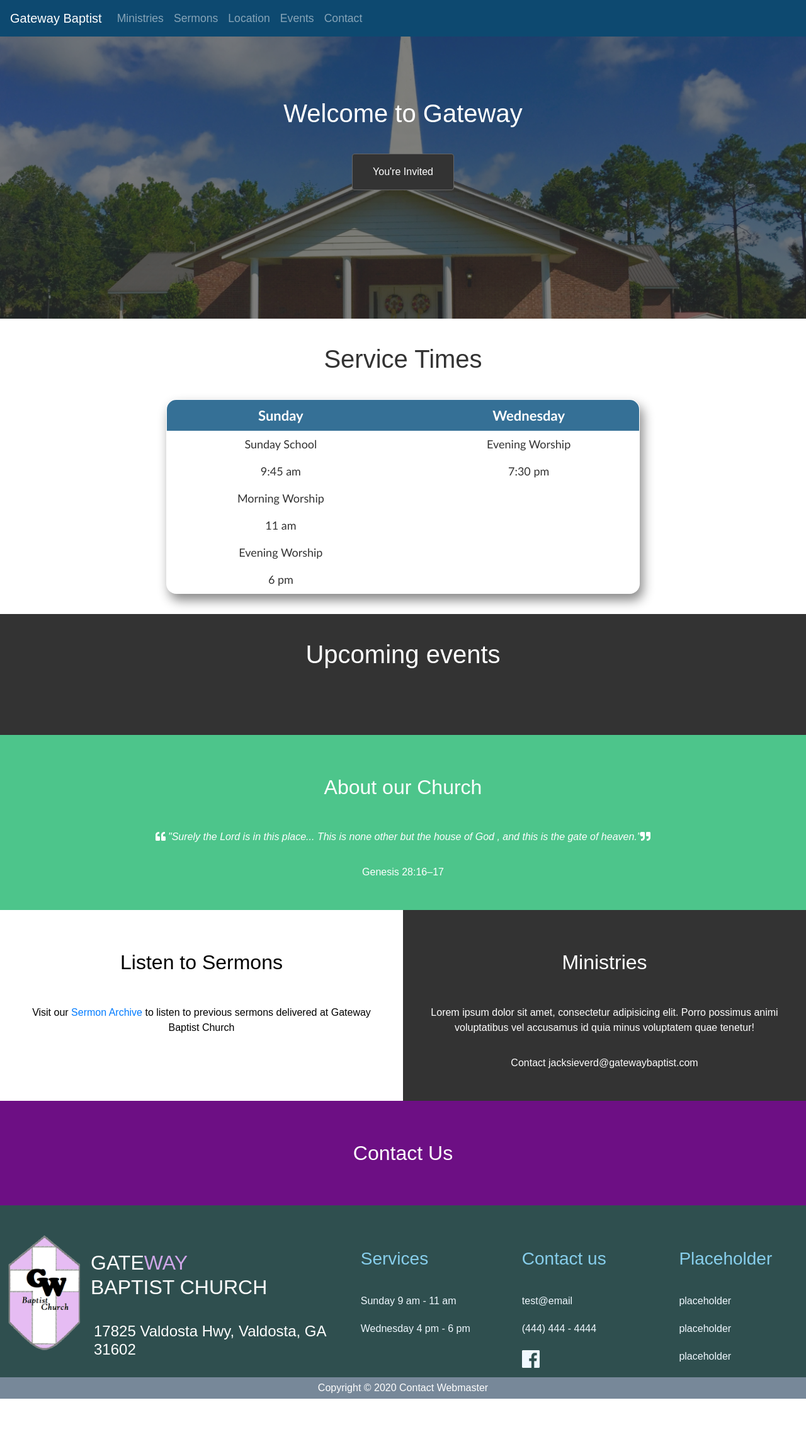
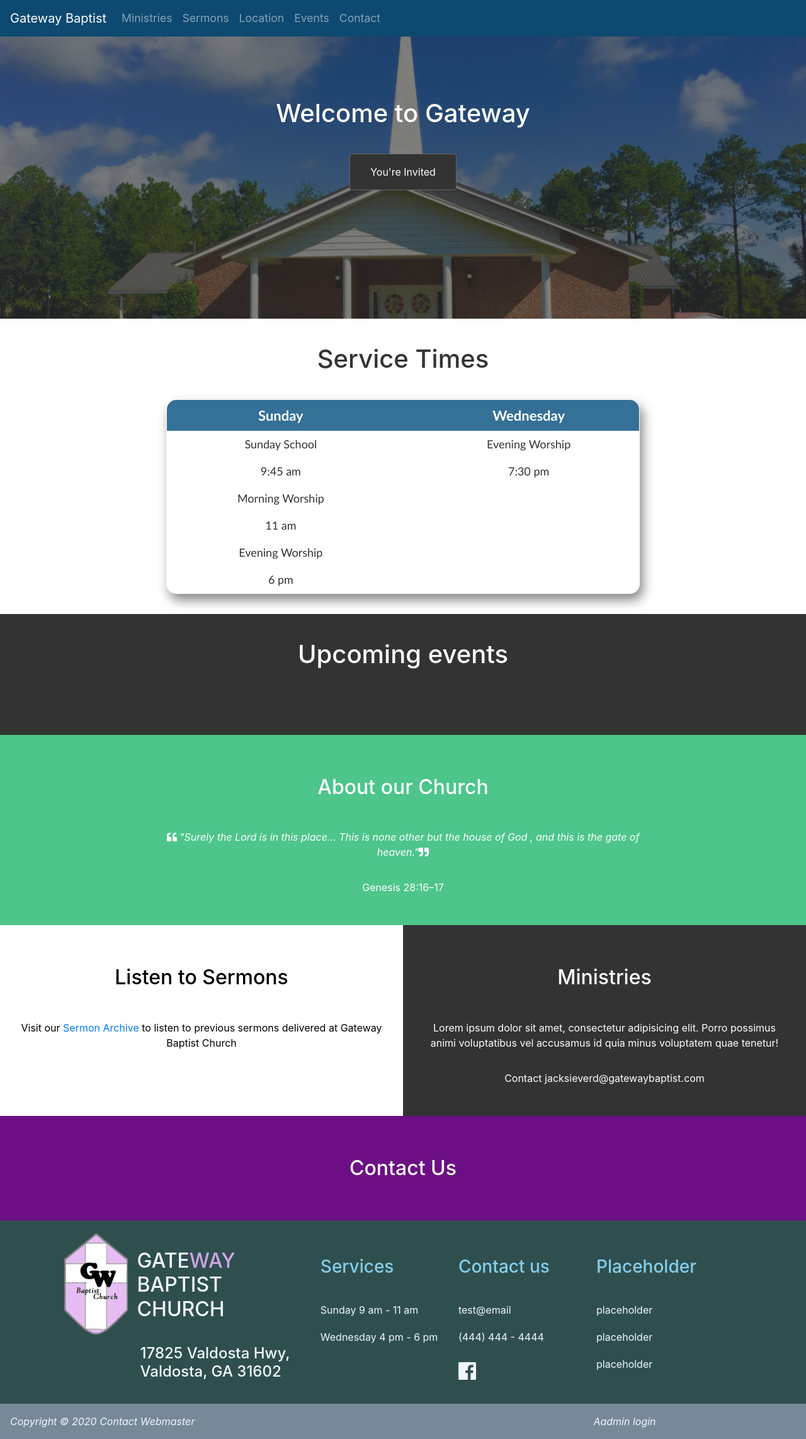
Before and after one commit to knutsun/website, a Django app: page / in a window 1280 px wide. Shown: the whole page at 63% size. Before the commit the page ends 2221 px from the top, so only its background shows below. Run offline with Django 3.2, Linux system fonts and the light colour scheme; data that the repository does not hold is empty; some libraries are stand-ins or nearby versions.

Commit message:
footer updates

```diff
--- a/static/css/footer-stylesheet.css
+++ b/static/css/footer-stylesheet.css
@@ -1,52 +1,67 @@
-body{
-    font-family: Arial;
-    margin: 0;
-}
 
 /**************
 Footer
 **************/
 
 footer {
-    padding: 2.5% 2.5%;
     background-color: darkslategrey;
     text-align: center;
-    padding: 20px 0px 0px 0px;
-
-}
-
-footer li, footer a {
-    list-style-type: none;
-    padding: 5.5px;
     color:  aliceblue;
 }
 
-footer a{
+/*controls the width of the footer*/
+.footerContent{
+    padding: 1% 7%;
+}
+
+footer li, footer a {/*Styling for footer menu items, margin added to reduce risk of incorrect selections*/
+    list-style-type: none;
+    padding: .5em 0em;
+    margin: .2em 0em;
+    color:  aliceblue;
     text-decoration: none;
 }
 
 footer h3{
     color: skyblue;
-    margin: 0px;
+    margin: 0;
 }
 
-footer ul{
-    padding: 0px;
-    margin: 10px 0px;
+footer .lowerFooter{
+    background-color: lightslategrey;
+    overflow: auto;
 }
 
-.logoPlaced, .navigation {
+.lowerFooter i{
+    margin: 0;
+    padding: 1em;
+
+}
+
+.logoPlaced, .footerNav {
     display: none;
 }
 
-footer p{
-    background-color: lightslategrey;
+a.fa.fa-facebook-official{
+    margin: 0;
+    padding: .2em;
 }
 
-footer p a{
-    padding: 0px;
-    margin: 0px;
+.footerMain{
+    padding: 1em 0;
 }
+
+.rightAlign{
+    float: right;
+		width: 45%;
+}
+
+.leftAlign{
+    float: left;
+}
+
+
+
 /* styling to the facebook logo, maybe to re-add
 a.fa {
     padding: 4px 5px 4px 5px ;
@@ -62,51 +77,20 @@ Logo placeholder
 
 /* Extra small devices (phones, 600px and down) */
 @media only screen and (min-width: 600px) {
-footer{
-background-color: orange;
-}
 
-.logoPlaced{
-    display:contents;
-}
-
-.logoPlaced img{
-    width: 12%;
-    float: left;
-}
-
-.logoText{
-    float: left;
-    width: 33%;
-    font-size: .8em;
-    text-align: left;
-
- }
-
-.services, .contactUs{
-    float: left;
-    width: 26%;
-    text-align: left
-}
-
-footer p{
+footer .lowerFooter{
     clear: both;
 }
 
-    footer a, footer li{
-        padding: 10px 0px;
-    }
+.footerMain{
+    float: left;
+    margin: 1em 1em;
+    /*text-align: left;*/
+    width: 43.5%;
+    padding: 0;
+}
 
-    /*work on to add seperation
-    footer .services {
-        border-right: solid black 1px;
-    }*/
 
-    footer .services, footer .contactUs{
-        padding: 0% .5%;
-    }
-
-}
 
 /* Small devices (portrait tablets and large phones, 600px and up) */
 @media only screen and (max-width: 600px) {
@@ -117,50 +101,51 @@ footer{
 
 /* Medium devices (landscape tablets, 768px and up) */
 @media only screen and (min-width: 768px) {
-footer{
-    background-color: red;
+
+ .logoPlaced img{
+    width: 8em;
+    float: left;
 }
 
+.logoText{
+    float: left;
+    font-size: .8em;
+    text-align: left;
+    width: 25%;
+ }
 
+.logoPlaced{
+    display: block;
+}
 
-
-
+.footerMain{
+    width: 22.5%;
+    text-align: left;
+}
 
 
 }
 
 /* Large devices (laptops/desktops, 992px and up) */
 @media only screen and (min-width: 992px) {
-footer{
-    background-color: green;
-    }
 
-    footer .navigation
-    {
-        display: contents;
-        text-align: left;
-        float: left;
-    }
+footer .footerNav{
+    display: block;
+}
 
-    .services, .contactUs, footer .navigation{
-        width: 20%;
-    }
-
-    footer .navigation h3, footer .navigation li {
-        margin: 0px;
-        overflow: none;
-    }
-
-    .logoPlaced img{
-        width: 9em;
-    }
+.footerMain{
+    width: 15%;
+}
 
 
 }
 
 /* Extra large devices (large laptops and desktops, 1200px and up) */
 @media only screen and (min-width: 1200px) {
-footer{
-    background-color: darkslategrey;
+
+
+    .footerMain{
+        width: 17%;
     }
+
 }
--- a/templates/base.html
+++ b/templates/base.html
@@ -27,6 +27,8 @@
     <script src="https://cdnjs.cloudflare.com/ajax/libs/popper.js/1.14.3/umd/popper.min.js"></script>
 	<link rel="stylesheet" type="text/css" href="{% static 'css/footer-stylesheet.css' %}"><!--stylesheet for footer-->
 	<link rel="stylesheet" href="https://cdnjs.cloudflare.com/ajax/libs/font-awesome/4.7.0/css/font-awesome.min.css">
+	<script src="https://kit.fontawesome.com/390e177c68.js" crossorigin="anonymous"></script>
+
 
 
     <title>Gateway Baptist Church</title>
--- a/templates/footer.html
+++ b/templates/footer.html
@@ -1,8 +1,9 @@
-<!DOCTYPE html>
+<!--<!DOCTYPE html>
 <html>
 <head>
     <link rel="stylesheet" href="css/footer-stylesheet.css">
     <link rel="stylesheet" href="https://cdnjs.cloudflare.com/ajax/libs/font-awesome/4.7.0/css/font-awesome.min.css">
+    <script src="https://kit.fontawesome.com/390e177c68.js" crossorigin="anonymous"></script>
 </head>
 <body>
 
@@ -10,7 +11,8 @@
 
 </body>
 
-<footer>
+<footer>-->
+    <div class="footerContent">
         <div class="logoPlaced">
             <img src="static\img\Logo.png">
             <div class="logoText" >
@@ -20,35 +22,38 @@
         </div>
 
 
-    <div class="services">
+        <div class="services footerMain">
             <h3>Services</h3>
-        <li><a>Sunday 9 am - 11 am</a></li>
-        <li><a>Wednesday 4 pm - 6 pm</a></li>
+            <li>Sunday 9 am - 11 am</li>
+            <li>Wednesday 4 pm - 6 pm</li>
         </div>
 
-    <div class="contactUs">
+        <div class="contactUs footerMain">
             <h3>Contact us</h3>
             <li><a href="#">test@email</a></li>
             <li><a>(444) 444 - 4444</a></li>
             <li>
                 <a
                 href="https://www.facebook.com/pages/Gateway-Baptist-Church/266605370109693?rf=743985075635002"
-            class="fab fa-facebook facebookLogo fa-2x">
+                 style="font-size:2em"><i class="fab fa-facebook"></i>
                 </a>
             </li>
         </div>
 
-    <div class="navigation">
+        <div class="footerNav footerMain">
             <h3>Placeholder</h3>
             <li><a href="#">placeholder</a></li>
             <li><a href="#">placeholder</a></li>
             <li><a href="#">placeholder</a></li>
         </div>
+    </div>
 
-    <div>
-        <p style="padding: 5px; margin: 0px;">Copyright &copy; 2020 Contact <a>Webmaster</a></p>
+        <div  class="lowerFooter">
+                <i class="leftAlign">Copyright &copy; 2020 Contact <a>Webmaster</a></i>
+                <i class="rightAlign"><a href="http://localhost:8000/admin/login/?next=/admin/"> Aadmin login</a></i>
         </div>
 
 
-</footer>
-</html>
+
+<!--</footer>
+</html>-->
```
Lines whose indentation alone changed are shown as unchanged.
